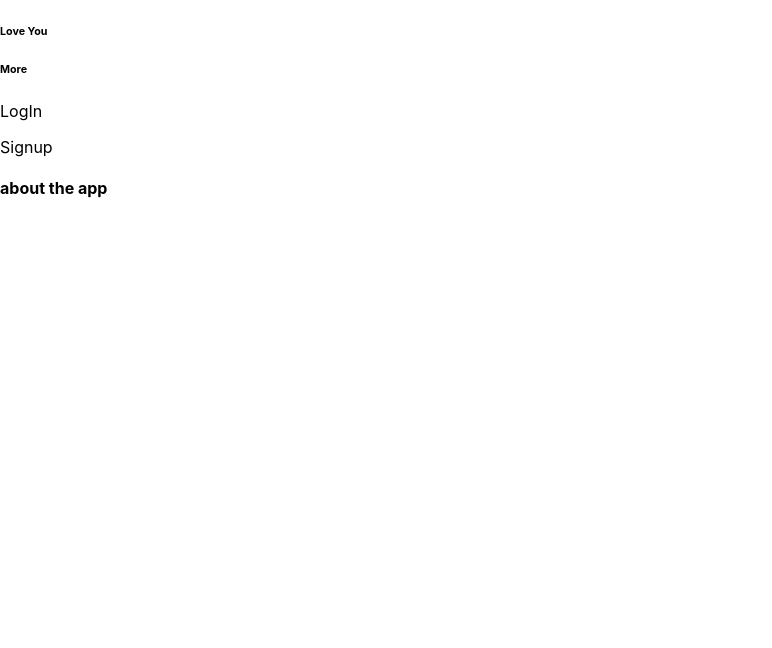
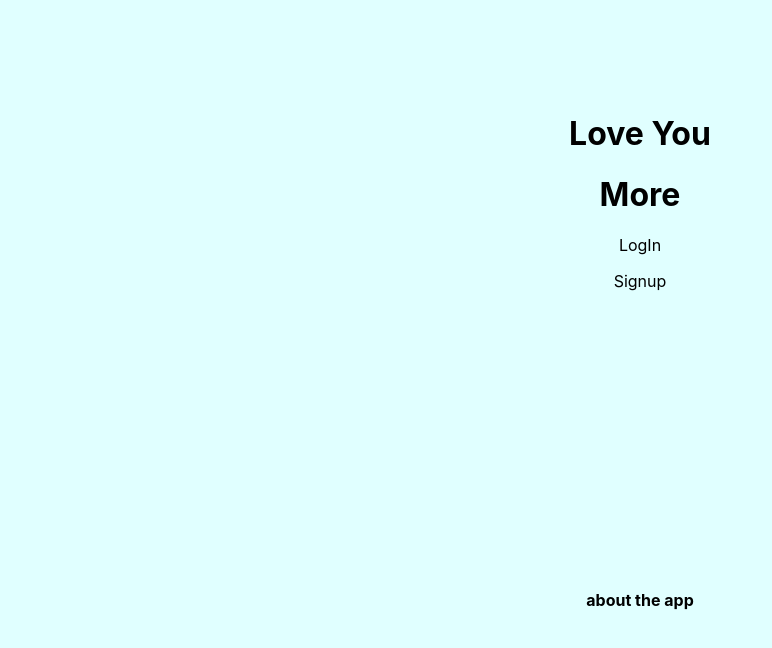
Before and after one commit to e-lascano2021/loveYouMore, a React (Create React App) app: page / in a window 1280 px wide. Shown: the top 648 px of the page, without its empty margins (0-772 px from the left). Built offline with nearby package versions, Linux system fonts and the light colour scheme.

Commit message:
complete grid on landing page

```diff
--- a/src/assets/cssPages/Landing.module.css
+++ b/src/assets/cssPages/Landing.module.css
@@ -1,5 +1,22 @@
 .container {
-  display: flex;
+  display: grid;
+  grid-auto-columns: 1fr;
+  grid-auto-rows: 1fr;
+  grid-template-columns: 1fr;
+  grid-template-rows: 1fr 1fr;
+  gap: 0px 0px;
+  grid-template-areas:
+  "top"
+  "bottom";
+  justify-items: center;
   align-items: center;
-  flex-direction: column;
 }
+
+.top{
+  grid-area: "top";
+  text-align: center;
+}
+
+.bottom{
+  grid-area: "bottom";
+}
--- a/src/index.css
+++ b/src/index.css
@@ -5,9 +5,26 @@ body {
     sans-serif;
   -webkit-font-smoothing: antialiased;
   -moz-osx-font-smoothing: grayscale;
+  background-color: lightcyan;
 }
 
 code {
   font-family: source-code-pro, Menlo, Monaco, Consolas, 'Courier New',
     monospace;
 }
+
+main {
+  position:fixed;
+  top:0px;
+  bottom:0px;
+  left:0px;
+  right:0px;
+}
+
+h1 {
+  font-size: xx-large;
+}
+
+h2 {
+  font-size: x-large;
+}
--- a/src/pages/Landing/Landing.jsx
+++ b/src/pages/Landing/Landing.jsx
@@ -1,7 +1,7 @@
 import React, { useState } from 'react'
 import Login from '../../components/Login/Login.jsx'
 import Signup from '../../components/Signup/Signup.jsx'
-// import styles from '../../assets/cssPages/Landing'
+import styles from '../../assets/cssPages/Landing.module.css'
 
 const Landing = (props) => {
   const [form, setForm]= useState("none")
@@ -11,23 +11,25 @@ const Landing = (props) => {
   }
 
   return (
-    <main>
-      <div>
-        <h6>Love You</h6>
-        <h6>More</h6>
+    <main className={styles.container}>
+
+      <div className={styles.top}>
+        <h1>Love You</h1>
+        <h1>More</h1>
         <p onClick={() => handleForm("LogIn")}>LogIn</p>
         <p onClick={() => handleForm("SignUp")}>Signup</p>
       </div>
 
+      <div className={styles.bottom}>
         { form === "LogIn" ?
           <Login {...props}/>
           : form === "SignUp" ?
           <Signup {...props}/>
           :
-        <div>
           <h4>about the app</h4>
+        }
       </div>
-      }
+
     </main>
   )
 }
```
Lines whose indentation alone changed are shown as unchanged.
